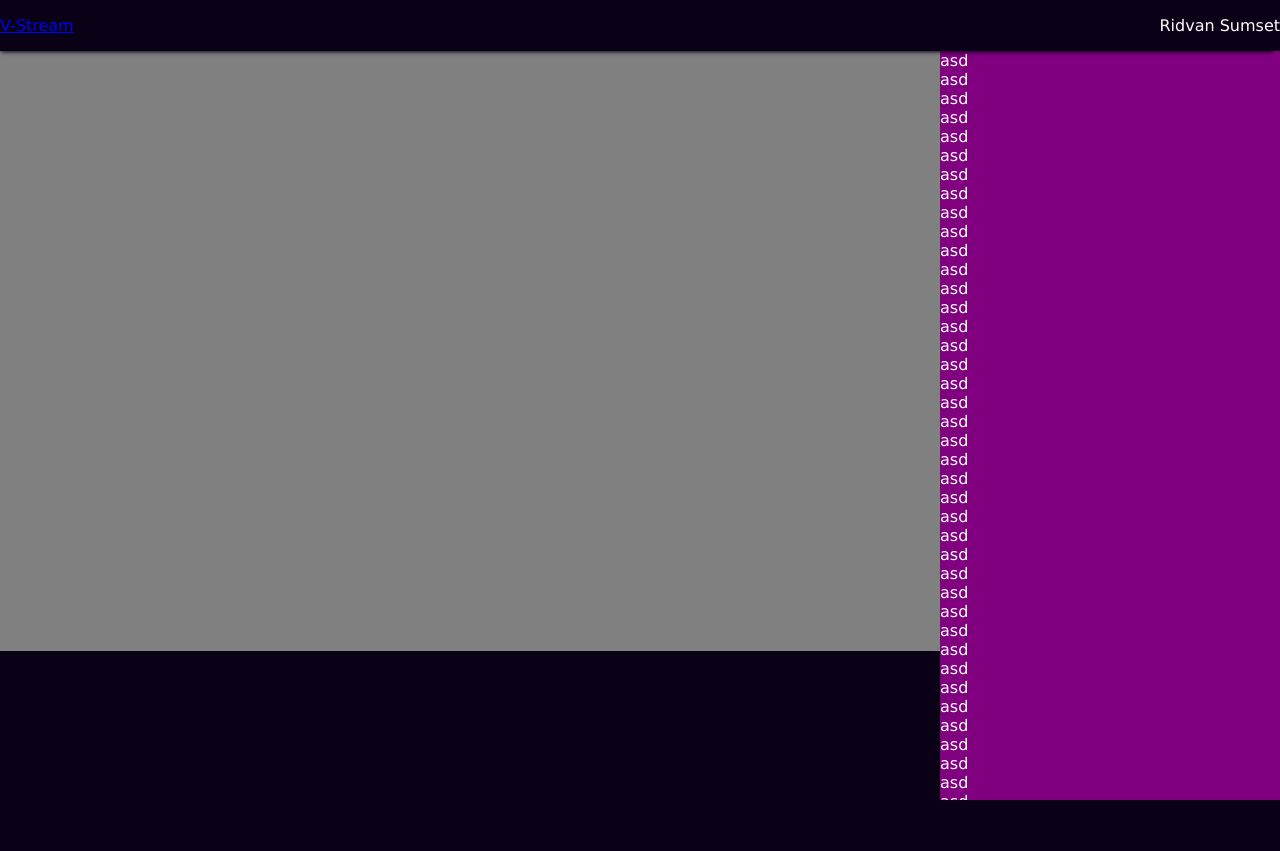
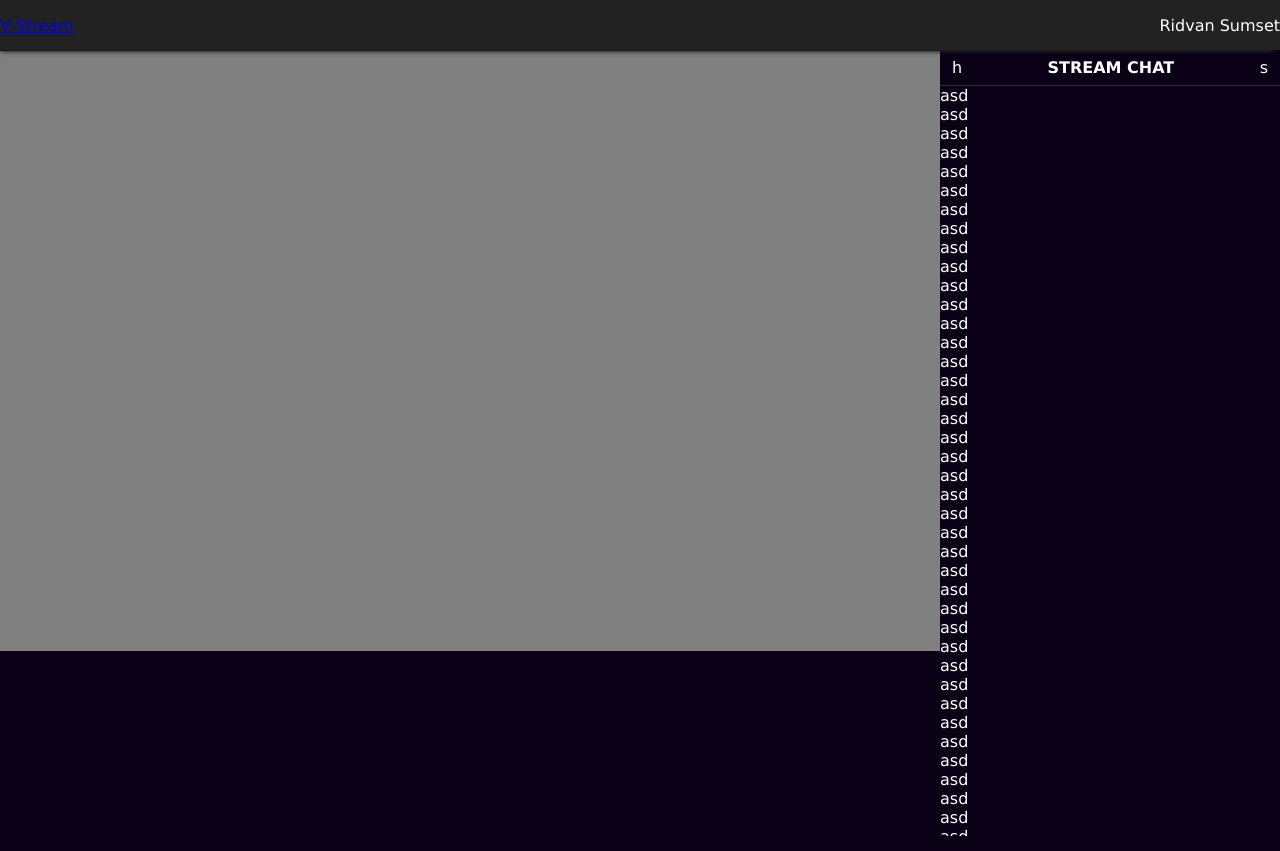
Before and after one commit to ridvansumset/v-stream, a Vue app: page /game/1 in a window 1280 px wide. Built offline with nearby package versions, Linux system fonts and the light colour scheme.

Commit message:
adjust stream and chat layout

```diff
--- a/src/App.vue
+++ b/src/App.vue
@@ -37,14 +37,14 @@ export default {
   position: fixed;
   top: 0;
   width: 100%;
-  background-color: $colBlack;
+  background-color: #222;
   height: $headerHeight !important;
   display: flex;
   justify-content: space-between;
   align-items: center;
   //padding: 0 24px;
   //border-bottom: solid 1px $colBorder;
-  box-shadow: -3px 6px 4px -4px $colBlack;
+  box-shadow: -3px 6px 4px -4px #222;
   z-index: 1000;
 }
 .app-content {
--- a/src/components/GameChat.vue
+++ b/src/components/GameChat.vue
@@ -1,6 +1,14 @@
 <template>
-  <aside class="chat">
-    <div v-for="i in 500" :key="i">asd</div>
+  <aside class="game-chat-container">
+    <div class="chat-settings">
+      <div>h</div>
+      <h4>STREAM CHAT</h4>
+      <div>s</div>
+    </div>
+
+    <div class="chat-stream">
+      <div v-for="i in 100" :key="i">asd</div>
+    </div>
   </aside>
 </template>
 
@@ -11,16 +19,29 @@ export default {}
 <style lang="scss" scoped>
 @import "@/styles/variables";
 
-.chat {
+.game-chat-container {
   width: $chatWidth;
   position: fixed;
-  top: $headerHeight + 1; // add + 1 due to border height
+  top: $headerHeight;
   bottom: 0;
   right: 0;
-  overflow-y: scroll;
-  background-color: purple;
+  background-color: $colBlack;
   @media all and (max-width: $breakpointSM) {
     width: 30%;
   }
 }
+.chat-settings {
+  display: flex;
+  justify-content: space-between;
+  align-items: center;
+  padding: 8px 12px;
+  border-bottom: solid 1px $colBorder;
+  & > h4 {
+    margin: 0;
+  }
+}
+.chat-stream {
+  overflow-y: scroll;
+  height: 100%;
+}
 </style>
--- a/src/views/GameView.vue
+++ b/src/views/GameView.vue
@@ -1,7 +1,7 @@
 <template>
   <div class="game">
-    <main class="main">
-      <div class="video"></div>
+    <main class="main-content">
+      <div class="video-stream"></div>
     </main>
 
     <game-chat></game-chat>
@@ -14,21 +14,31 @@ import { GameChat } from '@/components'
 export default {
   components: {
     GameChat
+  },
+  data () {
+    return {
+      chatVisible: true
+    }
   }
 }
 </script>
 
 <style lang="scss" scoped>
+@import "@/styles/variables";
+
 .game {
   min-height: 100vh;
 }
-.main {
+.main-content {
   width: 100%;
   min-height: 100vh;
 }
-.video {
-  width: 100%;
+.video-stream {
+  width: calc(100% - $chatWidth);
   height: 600px;
   background-color: gray;
+  @media all and (max-width: $breakpointSM) {
+    width: 70%; // 100% - 30% (chat width is 30% for mobile)
+  }
 }
 </style>
```
